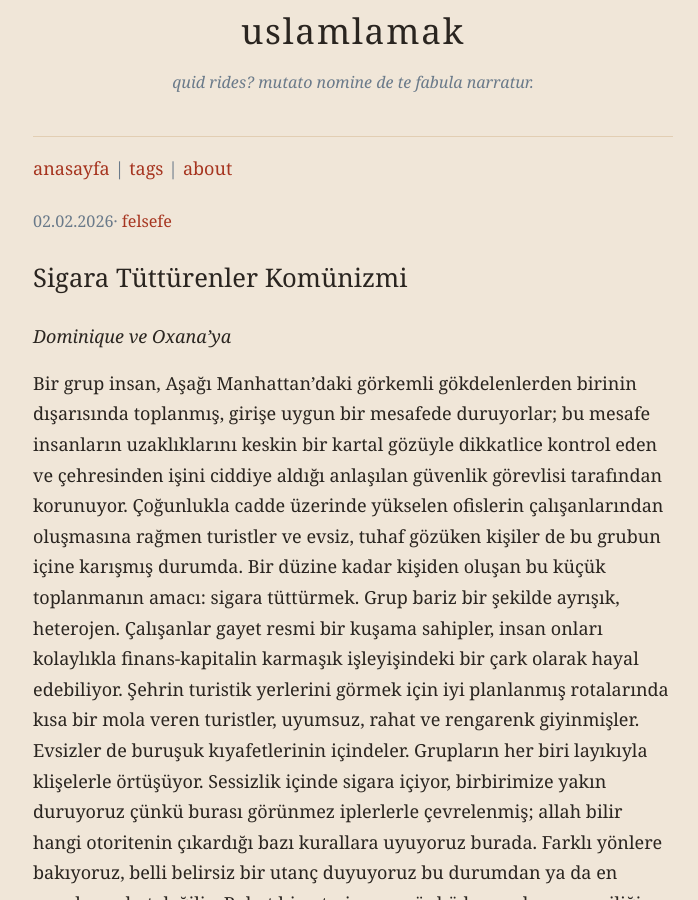
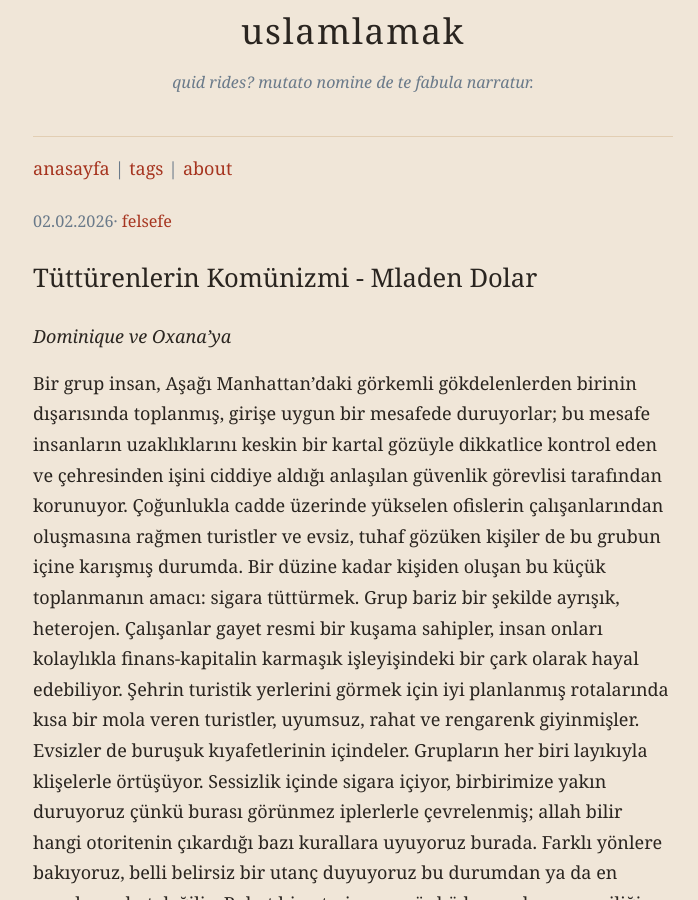
Before and after one commit to muratbas6/blogus, a Jekyll site: the page built from _posts/2026-02-02-sigara-tutturenler-komunizmi.md, in a window 1280 px wide and 900 px high, scrolled down 331 px. Shown: the whole window, without its empty margins (287-985 px from the left). Built offline with Jekyll 4.4.1, drawn with Linux system fonts in a browser that asks for light colours.

Commit message:
Update 2026-02-02-sigara-tutturenler-komunizmi.md

```diff
--- a/_posts/2026-02-02-sigara-tutturenler-komunizmi.md
+++ b/_posts/2026-02-02-sigara-tutturenler-komunizmi.md
@@ -1,7 +1,8 @@
 ---
 layout: post
-title: "Sigara Tüttürenler Komünizmi"
-tags: [felsefe]
+title: Tüttürenlerin Komünizmi - Mladen Dolar
+tags:
+  - felsefe
 ---
 
 *Dominique ve Oxana'ya*
```
